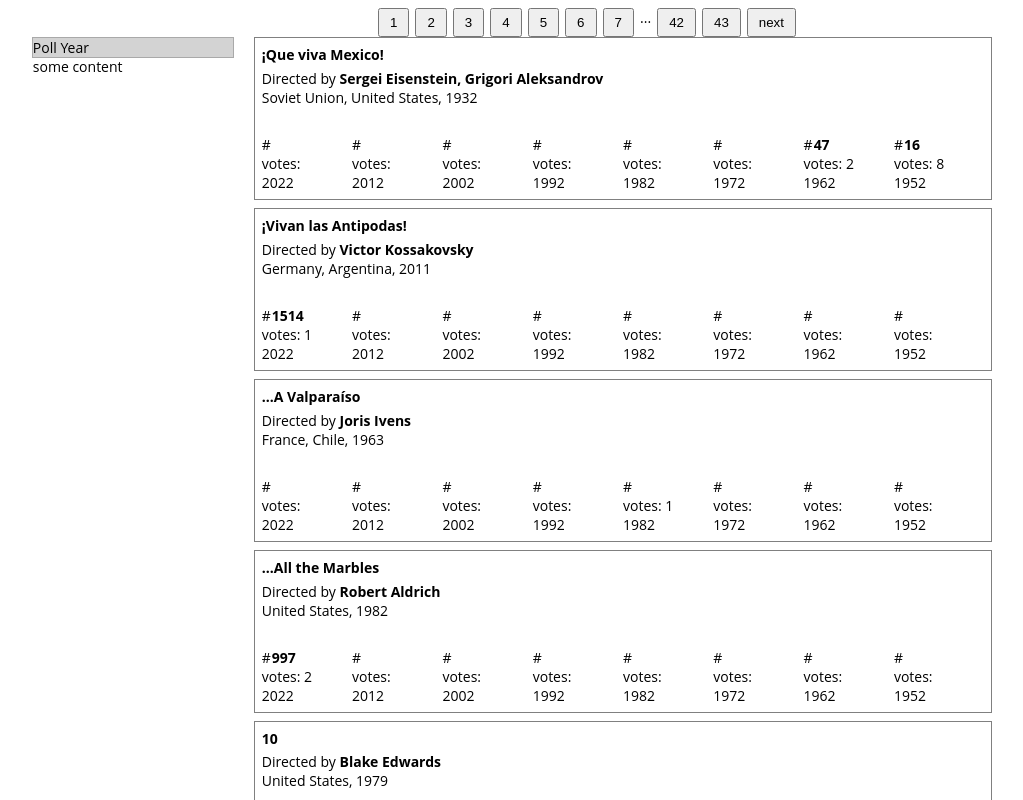
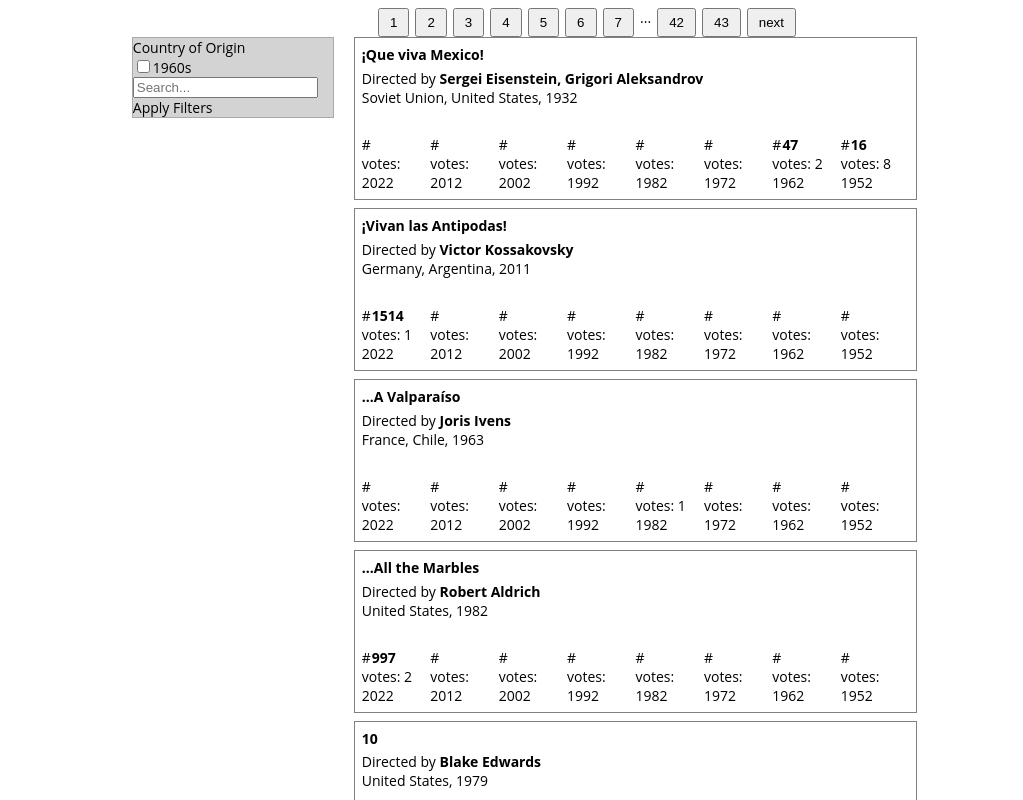
Before and after one commit to bondie00/parcel-react, a React (Vite) app: page / in a window 1280 px wide. Shown: the top 800 px of the page, without its empty margins (53-1076 px from the left). Built offline with nearby package versions, Linux system fonts and the light colour scheme.

Commit message:
12.14.23

```diff
--- a/src/App.js
+++ b/src/App.js
@@ -1,60 +1,87 @@
-import FilmSlide from "./components/FilmSlide";
-import React, { useState } from "react";
-import data from "./components/filmdata.json";
-import Pagination from "./components/pagination";
+import FilmSlide from "./components/FilmSlide"
+import React, { useState } from "react"
+import data from "./components/filmdata.json"
+import Pagination from "./components/pagination"
+import Filters from "./components/Filters"
 
 
 export function App() {
 
-  const [filters, setFilters] = useState([])
-  const [currentPage, setCurrentPage] = useState(1);
-  const [moviesperPage] = useState(25);
-  const [toggled, setToggled] = useState([])
 
-  const toggle = (active) => {
-    setToggled(
-      active === toggled ? null : active
-    )
+  const [currentPage, setCurrentPage] = useState(1)
+  const [moviesperPage] = useState(25)
+  const [countryFilters, setCountryFilters] = useState([])
+  const [decadeFilters, setDecadeFilters] = useState([])
+  const [directorFilters, setDirectorFilters] = useState([])
+  const [apply, setApply] =useState(0)
+
+  let nextState = {
+    country: countryFilters,
+    decade: decadeFilters,
+    director: directorFilters,
+    title: []
   }
 
-  const filteredData = data.filter((node) =>
-    filters.length > 0
-    ? filters.some((filter) =>
-      node.CountryArr.includes(filter)
-      )
-    : data
-  )
+  console.log("nextstate.director", nextState.director)
 
-const filterCountry = data.filter(node => {
-  filters.length > 0
-    ? filters.some((check) =>
-      node.CountryArr.includes(check)
-      )
-    : data
+  console.log("director Filters", directorFilters)
+
+  let filteredData = data.filter((node) => {
+    let couFlag = false
+    let decFlag = false
+    let dirFlag = false
+    let titFlag = false
+
+      countryFilters.some((filter) => {
+        if (node.CountryArr.includes(filter))
+          couFlag = true
+      })
+
+      decadeFilters.some((filter) => {
+        if (node.Year.substring(0,3) == filter)
+          decFlag = true
+      })
+
+      directorFilters.some((filter) => {
+        if (node.DirectorArray.includes(filter))
+          dirFlag = true
+      })
+
+    if (countryFilters.length > 0 && decadeFilters.length > 0 && directorFilters.length > 0)
+      return (couFlag && decFlag && dirFlag)
+    if (countryFilters.length > 0 && decadeFilters.length > 0)
+      return (couFlag && decFlag)
+    if (countryFilters.length > 0 && directorFilters.length > 0)
+      return (couFlag && dirFlag)
+    if (decadeFilters.length > 0 && directorFilters.length > 0)
+      return (decFlag && dirFlag)
+    if (countryFilters.length > 0)
+      return couFlag
+    if (decadeFilters.length > 0)
+      return decFlag
+    if (directorFilters.length > 0)
+      return dirFlag
+    return data
 })
 
+function applyClick() {
+  setCountryFilters(nextState.country)
+  setDecadeFilters(nextState.decade)
+  setDirectorFilters(nextState.director)
+  setApply(apply + 1)
+}
 
-  const filterHandler = (event) => {
-    if (event.target.checked) {
-      setFilters([...filters, event.target.value])
-    } else {
-      setFilters(
-        filters.filter((check) => check !== event.target.value)
-      )
-    }
-  }
+const indexLast = currentPage * moviesperPage
+const indexFirst = indexLast - moviesperPage
+let indexCurrent = filteredData.slice(indexFirst, indexLast)
 
-  const indexLast = currentPage * moviesperPage
-  const indexFirst = indexLast - moviesperPage
-  const indexCurrent = filteredData.slice(indexFirst, indexLast)
-
-  const paginate = (pageNumber) => setCurrentPage(pageNumber)
+const paginate = (pageNumber) => setCurrentPage(pageNumber)
 
   return <>
       <header>
 
       </header>
-      <div class="main">
+      <div className="main">
 
         <Pagination
           moviesperPage={moviesperPage}
@@ -63,16 +90,16 @@ const filterCountry = data.filter(node => {
           currentPage={currentPage}
         />
 
-        <div class="workarea">
-          <div class="filters">
-            <div class="toggle-poll-year" onClick={() => toggle(1)}>
-              Poll Year
-            </div>
-            <div class="content">
-              some content
-            </div>
+        <div className="workarea">
+          <div className="filters">
+          <Filters
+          data={data}
+          nextState={nextState}
+          />
+               <div type="button" onClick={() => applyClick()}>Apply Filters</div>
           </div>
-          <div class="films-container">
+
+          <div className="films-container">
           {indexCurrent.map((d) => (
             <FilmSlide
             d={d}
@@ -92,13 +119,5 @@ const filterCountry = data.filter(node => {
       <footer>
 
       </footer>
-
-    <div>
-      <input type="checkbox" id="united states" onChange={filterHandler} value="United States"/>
-      <label for="united states">United States</label>
-      <input type="checkbox" id="czechoslovakia" onChange={filterHandler} value="Czechoslovakia"/>
-      <label for="czechoslovakia">Czechoslovakia</label>
-    </div>
-
     </>
 }
--- a/src/components/FilmSlide.jsx
+++ b/src/components/FilmSlide.jsx
@@ -3,41 +3,41 @@ import React, { useState } from "react";
 const FilmSlide = ({d}) => {
 
 return(
-          <div class="movie" key={d.key}>
-            <div class="title">{d.FilmTitle}</div>
-            <div class="alttitle">{d.AlternateTitle}</div>
-            <div class="director"><span class="dby">Directed by </span>{d.Director}</div>
-            <div class="countryyear">{d.Country}, {d.Year}</div>
-            <div class="rankgrid">
-                <div class="row">
-                  <div class="rank"><span class="pound">#</span>{d["2022rank"]}</div>
-                  <div class="rank"><span class="pound">#</span>{d["2012rank"]}</div>
-                  <div class="rank"><span class="pound">#</span>{d["2002rank"]}</div>
-                  <div class="rank"><span class="pound">#</span>{d["1992rank"]}</div>
-                  <div class="rank"><span class="pound">#</span>{d["1982rank"]}</div>
-                  <div class="rank"><span class="pound">#</span>{d["1972rank"]}</div>
-                  <div class="rank"><span class="pound">#</span>{d["1962rank"]}</div>
-                  <div class="rank"><span class="pound">#</span>{d["1952rank"]}</div>
+          <div className="movie" key={d.key}>
+            <div className="title">{d.FilmTitle}</div>
+            <div className="alttitle">{d.AlternateTitle}</div>
+            <div className="director"><span className="dby">Directed by </span>{d.Director}</div>
+            <div className="countryyear">{d.Country}, {d.Year}</div>
+            <div className="rankgrid">
+                <div className="row">
+                  <div className="rank"><span className="pound">#</span>{d["2022rank"]}</div>
+                  <div className="rank"><span className="pound">#</span>{d["2012rank"]}</div>
+                  <div className="rank"><span className="pound">#</span>{d["2002rank"]}</div>
+                  <div className="rank"><span className="pound">#</span>{d["1992rank"]}</div>
+                  <div className="rank"><span className="pound">#</span>{d["1982rank"]}</div>
+                  <div className="rank"><span className="pound">#</span>{d["1972rank"]}</div>
+                  <div className="rank"><span className="pound">#</span>{d["1962rank"]}</div>
+                  <div className="rank"><span className="pound">#</span>{d["1952rank"]}</div>
                 </div>
-                <div class="row">
-                  <div class="votes">votes: {d["2022votes"]} </div>
-                  <div class="votes">votes: {d["2012votes"]} </div>
-                  <div class="votes">votes: {d["2002votes"]} </div>
-                  <div class="votes">votes: {d["1992votes"]} </div>
-                  <div class="votes">votes: {d["1982votes"]} </div>
-                  <div class="votes">votes: {d["1972votes"]} </div>
-                  <div class="votes">votes: {d["1962votes"]} </div>
-                  <div class="votes">votes: {d["1952votes"]} </div>
+                <div className="row">
+                  <div className="votes">votes: {d["2022votes"]} </div>
+                  <div className="votes">votes: {d["2012votes"]} </div>
+                  <div className="votes">votes: {d["2002votes"]} </div>
+                  <div className="votes">votes: {d["1992votes"]} </div>
+                  <div className="votes">votes: {d["1982votes"]} </div>
+                  <div className="votes">votes: {d["1972votes"]} </div>
+                  <div className="votes">votes: {d["1962votes"]} </div>
+                  <div className="votes">votes: {d["1952votes"]} </div>
                 </div>
-                <div class="row">
-                  <div class="year">2022</div>
-                  <div class="year">2012</div>
-                  <div class="year">2002</div>
-                  <div class="year">1992</div>
-                  <div class="year">1982</div>
-                  <div class="year">1972</div>
-                  <div class="year">1962</div>
-                  <div class="year">1952</div>
+                <div className="row">
+                  <div className="year">2022</div>
+                  <div className="year">2012</div>
+                  <div className="year">2002</div>
+                  <div className="year">1992</div>
+                  <div className="year">1982</div>
+                  <div className="year">1972</div>
+                  <div className="year">1962</div>
+                  <div className="year">1952</div>
                 </div>
             </div>
           </div>
--- /dev/null
+++ b/src/components/Filters.jsx
@@ -0,0 +1,150 @@
+import React, { useState } from "react";
+
+const Filters = ({data, nextState}) => {
+
+    const [clickedCountries, setClickedCountries] = useState(false)
+    const [clickedDirectorsSearch, setClickedDirectorsSearch] = useState(false)
+    const [directorSearchTerm, setDirectorSearchTerm] = useState([])
+    const [selectedDirectors, setSelectedDirectors] = useState([])
+    const [showSelectedDirectors, setShowSelectedDirectors] = useState(false)
+    const [apply, setApply] = useState(0)
+
+    const toggleCountries = () => {
+      if (clickedCountries === true) {
+        return setClickedCountries(false)
+      }
+      setClickedCountries(true)
+    }
+
+    const countryHandler = (event) => {
+        if (event.target.checked) {
+            nextState.country.push(event.target.value)
+        }
+        else {
+            const index = nextState.country.indexOf(event.target.value)
+            nextState.country.splice(index, 1)
+
+        }}
+
+    const decadeHandler = (event) => {
+        if (event.target.checked) {
+            nextState.decade.push(event.target.value)}
+            else {
+                const index = nextState.decade.indexOf(event.target.value)
+                nextState.decade.splice(index, 1)
+            }}
+
+    const directorHandler = (event) => {
+        event.preventDefault()
+        setDirectorSearchTerm(event.target.value)
+    }
+
+function clickOutside() {
+    setClickedDirectorsSearch(false)
+}
+
+const useOutsideClick = (callback) => {
+    const ref = React.useRef()
+    React.useEffect(() => {
+        const handleClick = (event) => {
+            if (ref.current && !ref.current.contains(event.target)) {
+                callback()
+            }
+        }
+    document.addEventListener('click', handleClick)
+    return () => {
+        document.removeEventListener('click', handleClick)
+    }
+    }, [ref])
+    return ref
+}
+
+const ref = useOutsideClick(clickOutside)
+
+let directorArr = []
+data.forEach((node) => {
+  node.DirectorArray.forEach((director) => {
+    if (directorSearchTerm.length > 0) {
+        if (director.match(directorSearchTerm))
+            directorArr.push(director)
+    }
+    else
+        directorArr.push(director)
+  })
+})
+directorArr = [...new Set(directorArr)]
+
+const searchBarClick = () => {
+    setClickedDirectorsSearch(true)
+}
+
+
+const directorClick = (event) => {
+    nextState.director.push(event.target.getAttribute("name"))
+    setDirectorSearchTerm("")
+    setShowSelectedDirectors(true)
+}
+
+const unclickDirector = (event) => {
+    nextState.director.some((director) => {
+        if (event.target.getAttribute("name") == director) {
+            const index = nextState.director.indexOf(director)
+            nextState.director.splice(index, 1)
+        }
+    })
+    setApply(apply + 1)
+}
+
+
+
+
+return (
+    <div className="filtersContainer">
+        <div onClick={toggleCountries}>Country of Origin</div>
+        {clickedCountries ? (
+            <div>
+                <div>
+                <input type="checkbox" value="United States" onChange={countryHandler}/>
+                <label htmlFor="united states">United States</label>
+                </div>
+                <div>
+                <input type="checkbox" value="United Kingdom" onChange={countryHandler}/>
+                <label htmlFor="united kingdom">United Kingdom</label>
+                </div>
+            </div>
+
+        ) : null}
+        <div>
+            <input type="checkbox" value="196" onChange={decadeHandler}/>
+            <label htmlFor="1960s">1960s</label>
+        </div>
+            <div>
+
+                {nextState.director.map((d) => (
+                    <div>
+                    <div onClick={(e) => unclickDirector(e)} name={d}>{d}</div>
+                    </div>
+                ))}
+            </div>
+        <div className="searchbar" onClick={() => searchBarClick()}>
+            <input type="text" placeholder="Search..." ref={ref} onChange={(e) => directorHandler(e)} value={directorSearchTerm}/>
+            {clickedDirectorsSearch ? (
+                <div className="dropdown-content">
+                {directorArr.map((d) => (
+                    <div className="searchdirectors" onClick={(e) => directorClick(e)} name={d}>{d}</div>
+                ))}
+            </div>
+
+            ) : null}
+
+        </div>
+
+    </div>
+
+
+)
+
+}
+
+
+export default Filters
--- a/src/style.scss
+++ b/src/style.scss
@@ -12,6 +12,8 @@ body {
   display: flex;
   flex-direction: row;
   gap: 20px;
+  padding-left: 100px;
+  padding-right: 225px;
 }
 
 .films-container {
@@ -19,7 +21,6 @@ body {
   flex-direction: column;
   gap: 8px;
   flex: 1;
-  padding-right: 150px;
 }
 
 .movie {
@@ -32,8 +33,8 @@ body {
 
 .filters {
   width: 200px;
+  height: fit-content;
   border: 1px solid darkgray;
-  height: fit-content;
   background-color: lightgray;
 }
 
@@ -122,10 +123,19 @@ h4 {
   padding: 5px 10px;
 }
 
-.content {
-  max-height: 0;
+.searchbar {
+  position: relative;
+  display: inline-block;
 }
 
-.content.active {
-  max-height: fit-content;
+.dropdown-content {
+  height: 120px;
+  width: 100%;
+  position: absolute;
+  overflow: auto;
+  background-color: white;
 }
+
+.searchdirectors {
+  display: block;
+}
```
Also changed, not shown: src/components/pagination.jsx (+24 -24 lines).
